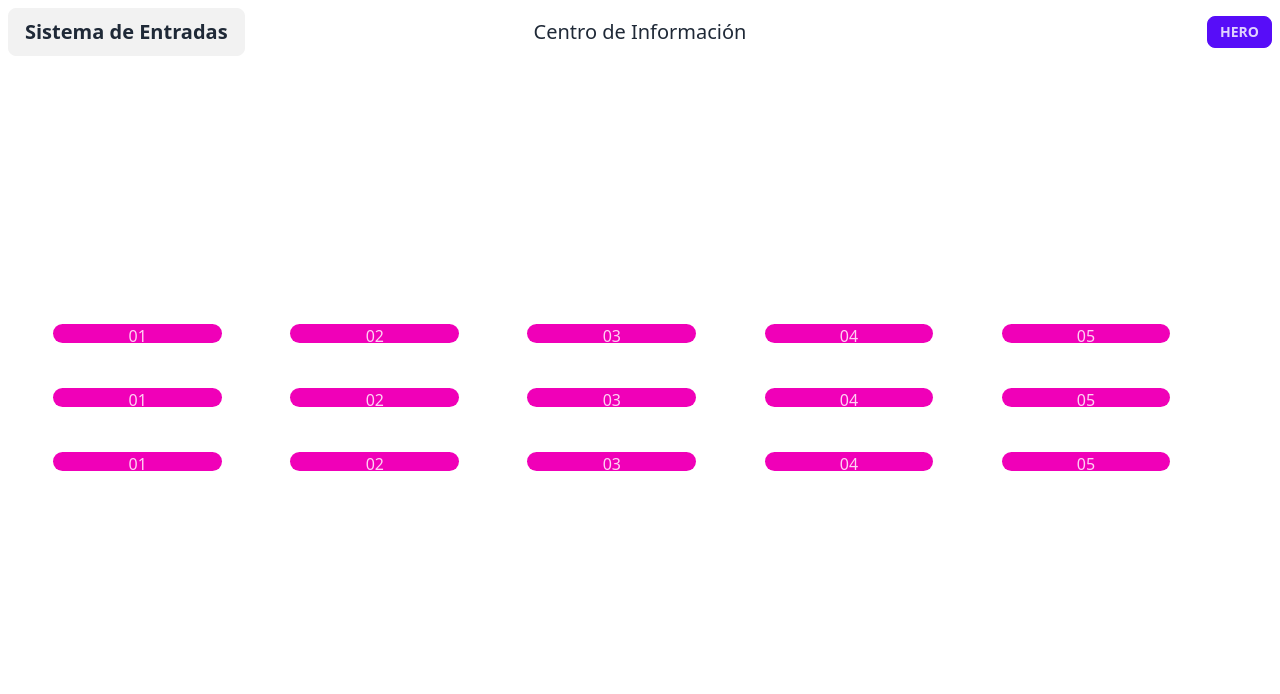
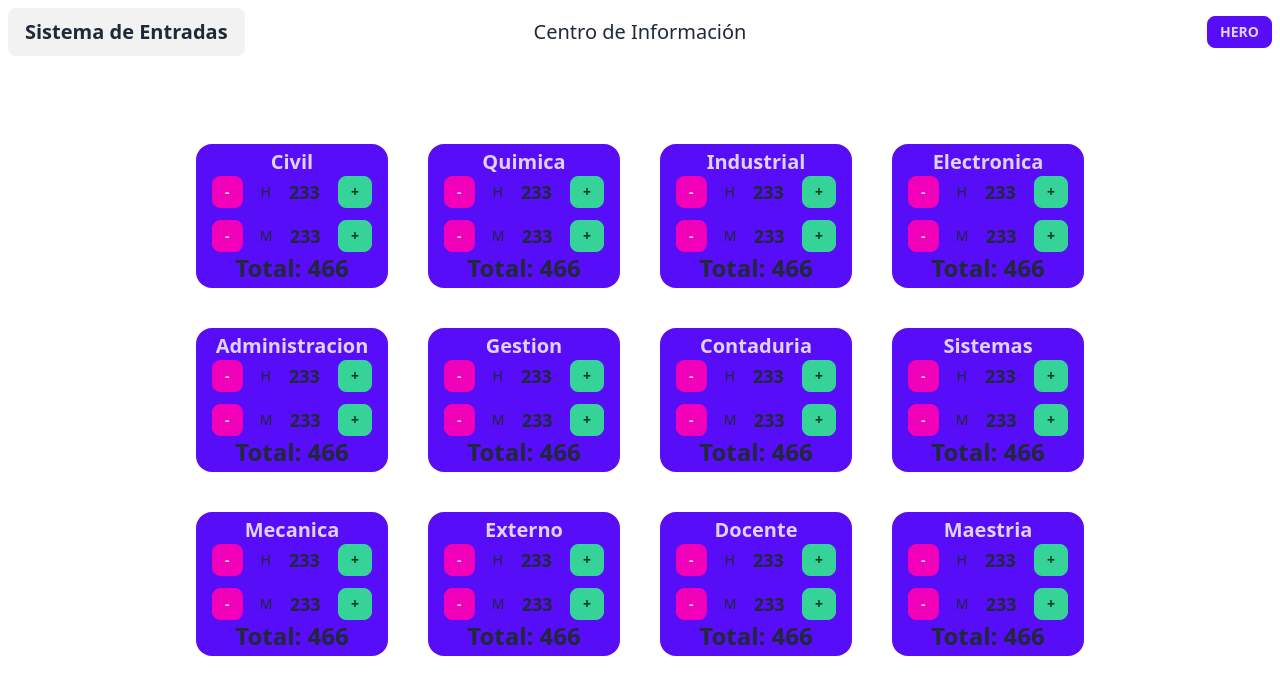
Before and after one commit to whoAngeel/sistema-entradas-ci, a Vue app: page / in a window 1280 px wide. Shown: the top 694 px of the page. Built offline with nearby package versions, Linux system fonts and the light colour scheme.

Commit message:
feat(board): colocando las tarjetas de las carreras

```diff
--- a/src/renderer/src/Views/Board.vue
+++ b/src/renderer/src/Views/Board.vue
@@ -1,23 +1,25 @@
 <script setup>
+import Card from '../components/CardCarrer.vue'
 </script>
 <template>
-    <section class="flex justify-center  items-center">
-        <div class="grid grid-cols-5 gap-x-3 gap-y-10 content-center h-screen w-11/12">
-            <div class="w-3/4 text-secondary-content bg-secondary text-center rounded-xl h-4/5">01</div>
-            <div class="w-3/4 text-secondary-content bg-secondary text-center rounded-xl h-4/5">02</div>
-            <div class="w-3/4 text-secondary-content bg-secondary text-center rounded-xl h-4/5">03</div>
-            <div class="w-3/4 text-secondary-content bg-secondary text-center rounded-xl h-4/5">04</div>
-            <div class="w-3/4 text-secondary-content bg-secondary text-center rounded-xl h-4/5">05</div>
-            <div class="w-3/4 text-secondary-content bg-secondary text-center rounded-xl h-4/5">01</div>
-            <div class="w-3/4 text-secondary-content bg-secondary text-center rounded-xl h-4/5">02</div>
-            <div class="w-3/4 text-secondary-content bg-secondary text-center rounded-xl h-4/5">03</div>
-            <div class="w-3/4 text-secondary-content bg-secondary text-center rounded-xl h-4/5">04</div>
-            <div class="w-3/4 text-secondary-content bg-secondary text-center rounded-xl h-4/5">05</div>
-            <div class="w-3/4 text-secondary-content bg-secondary text-center rounded-xl h-4/5">01</div>
-            <div class="w-3/4 text-secondary-content bg-secondary text-center rounded-xl h-4/5">02</div>
-            <div class="w-3/4 text-secondary-content bg-secondary text-center rounded-xl h-4/5">03</div>
-            <div class="w-3/4 text-secondary-content bg-secondary text-center rounded-xl h-4/5">04</div>
-            <div class="w-3/4 text-secondary-content bg-secondary text-center rounded-xl h-4/5">05</div>
+    <section class="flex justify-center items-center content-between h-screen">
+        <div class="grid grid-cols-4 gap-10">
+            <Card carrera="Civil" />
+            <Card carrera="Quimica" />
+            <Card carrera="Industrial" />
+            <Card carrera="Electronica" />
+            <Card carrera="Administracion" />
+            <Card carrera="Gestion" />
+            <Card carrera="Contaduria" />
+            <Card carrera="Sistemas" />
+            <Card carrera="Mecanica" />
+            <Card carrera="Externo" />
+            <Card carrera="Docente" />
+            <Card carrera="Maestria" />
+
+
+
         </div>
+
     </section>
 </template>
--- /dev/null
+++ b/src/renderer/src/components/CardCarrer.vue
@@ -0,0 +1,30 @@
+<template>
+    <div class="flex content-center justify-center items-center w-48 card bg-primary h-36">
+        <div class="flex items-center">
+            <span class="text-xl font-semibold text-primary-content">{{ carrera }}</span>
+        </div>
+        <div class="w-10/12">
+            <div class="flex justify-between content-center items-center">
+                <button class=" btn btn-sm btn-secondary ">-</button>
+                <span class="text-sm">H</span>
+                <span class="stat-value text-lg">233</span>
+                <button class=" btn btn-sm btn-success">+</button>
+            </div>
+            <div class="flex mt-3 justify-between content-center items-center">
+                <button class=" btn btn-sm btn-secondary">-</button>
+                <span class="text-sm ">M</span>
+                <span class="stat-value text-lg">233</span>
+                <button class=" btn btn-sm btn-success">+</button>
+            </div>
+        </div>
+        <div>
+            <span class="stat-value text-2xl">Total: {{ "466" }}</span>
+        </div>
+    </div>
+</template>
+
+<script setup>
+import { defineProps } from 'vue'
+
+const props = defineProps(['carrera'])
+</script>
--- a/tailwind.config.js
+++ b/tailwind.config.js
@@ -1,8 +1,9 @@
 /** @type {import('tailwindcss').Config} */
 module.exports = {
-  content:['./src/renderer/index.html','./src/renderer/src/**/*.{vue,js,jsx,ts,tsx}'],
+  content: ['./src/renderer/index.html', './src/renderer/src/**/*.{vue,js,jsx,ts,tsx}'],
   theme: {
     extend: {},
   },
   plugins: [require("daisyui")],
+  theme: ['dark', 'cupcake']
 }
```
